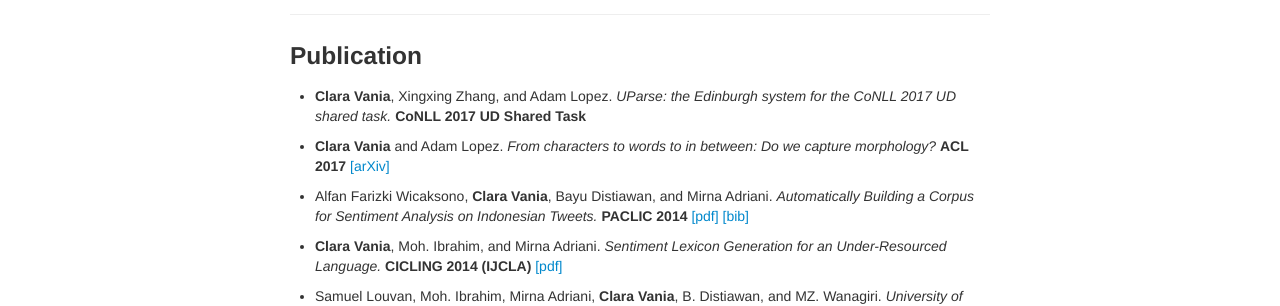
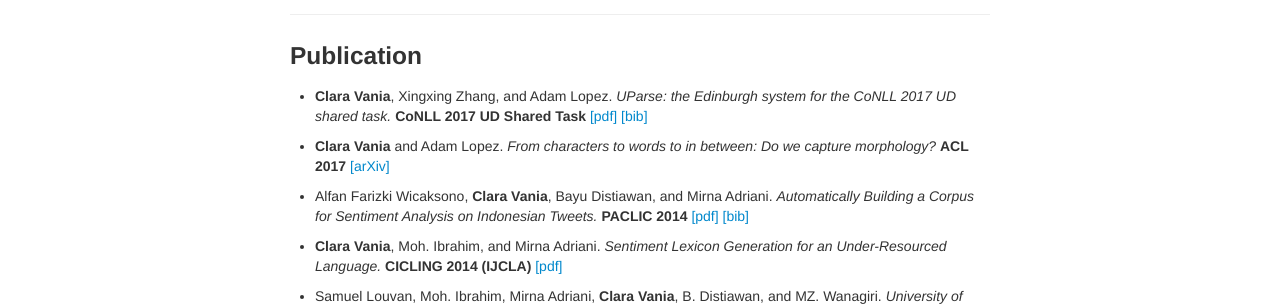
Before and after one commit to claravania/claravania.github.io, a Jekyll site: the page built from index.md, in a window 1280 px wide. Shown: the part 488-794 px from the top of the page. Built offline with Jekyll 4.4.1, drawn with Linux system fonts in a browser that asks for light colours.

Commit message:
add conll pdf&bib link

```diff
--- a/index.md
+++ b/index.md
@@ -14,7 +14,7 @@ I am also affiliated with the [CDT in Data Science programme](http://datascience
 
 ### Publication
 
-- __Clara Vania__, Xingxing Zhang, and Adam Lopez. *UParse: the Edinburgh system for the CoNLL 2017 UD shared task.* __CoNLL 2017 UD Shared Task__
+- __Clara Vania__, Xingxing Zhang, and Adam Lopez. *UParse: the Edinburgh system for the CoNLL 2017 UD shared task.* __CoNLL 2017 UD Shared Task__ [[pdf]](http://universaldependencies.org/conll17/proceedings/pdf/K17-3010.pdf) [[bib]](http://universaldependencies.org/conll17/proceedings/bib/K17-3010.bib)
 
 - __Clara Vania__ and Adam Lopez. *From characters to words to in between: Do we capture morphology?* __ACL 2017__ [[arXiv]](https://arxiv.org/abs/1704.08352)
 
```
